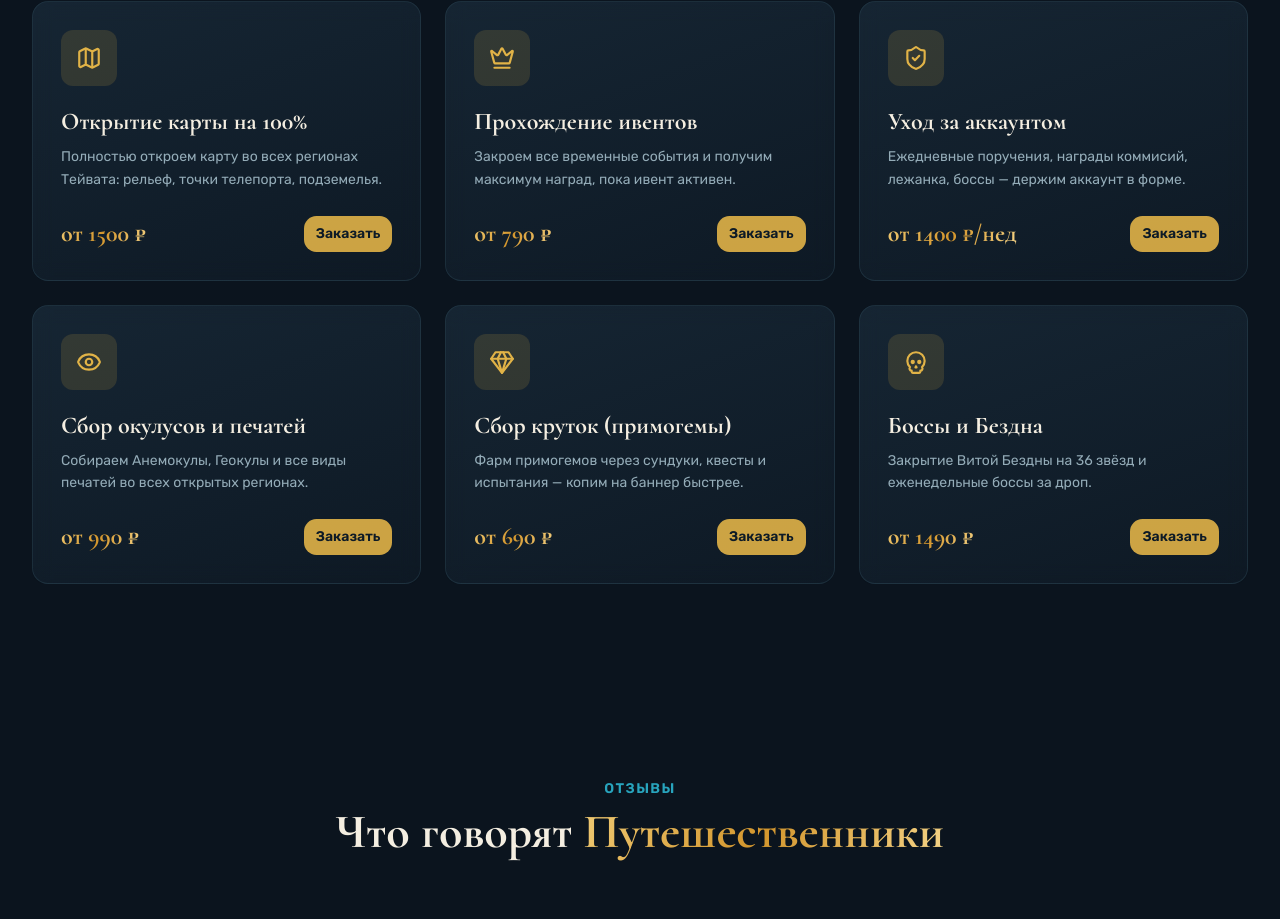
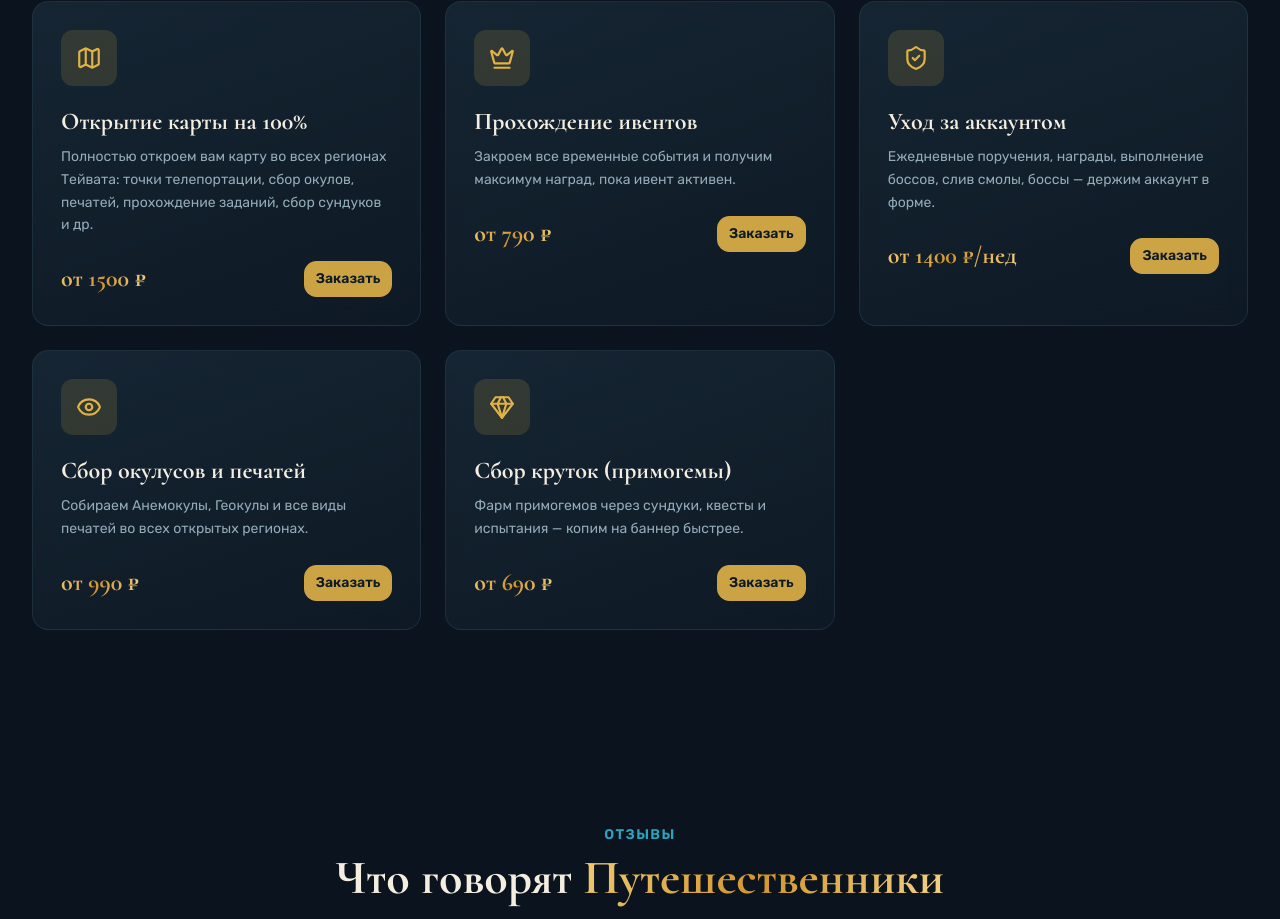
Before and after one commit to pr-poehali-dev/genshin-game-site, a React (Vite) app: page / in a window 1280 px wide. Shown: the part 1039-1958 px from the top of the page. Built offline with nearby package versions, Linux system fonts and the light colour scheme.

Commit message:
# Commit название:
**"refactor: update account care & map services"**

```diff
--- a/src/pages/Index.tsx
+++ b/src/pages/Index.tsx
@@ -10,7 +10,7 @@ const services = [
     icon: 'Map',
     element: 'Гидро',
     title: 'Открытие карты на 100%',
-    desc: 'Полностью откроем карту во всех регионах Тейвата: рельеф, точки телепорта, подземелья.',
+    desc: 'Полностью откроем вам карту во всех регионах Тейвата: точки телепортации, сбор окулов, печатей, прохождение заданий, сбор сундуков и др.',
     price: 'от 1500 ₽',
   },
   {
@@ -24,7 +24,7 @@ const services = [
     icon: 'ShieldCheck',
     element: 'Крио',
     title: 'Уход за аккаунтом',
-    desc: 'Ежедневные поручения, награды коммисий, лежанка, боссы — держим аккаунт в форме.',
+    desc: 'Ежедневные поручения, награды, выполнение боссов, слив смолы, боссы — держим аккаунт в форме.',
     price: 'от 1400 ₽/нед',
   },
   {
@@ -40,13 +40,6 @@ const services = [
     title: 'Сбор круток (примогемы)',
     desc: 'Фарм примогемов через сундуки, квесты и испытания — копим на баннер быстрее.',
     price: 'от 690 ₽',
-  },
-  {
-    icon: 'Skull',
-    element: 'Пиро',
-    title: 'Боссы и Бездна',
-    desc: 'Закрытие Витой Бездны на 36 звёзд и еженедельные боссы за дроп.',
-    price: 'от 1490 ₽',
   },
 ];
 
```
